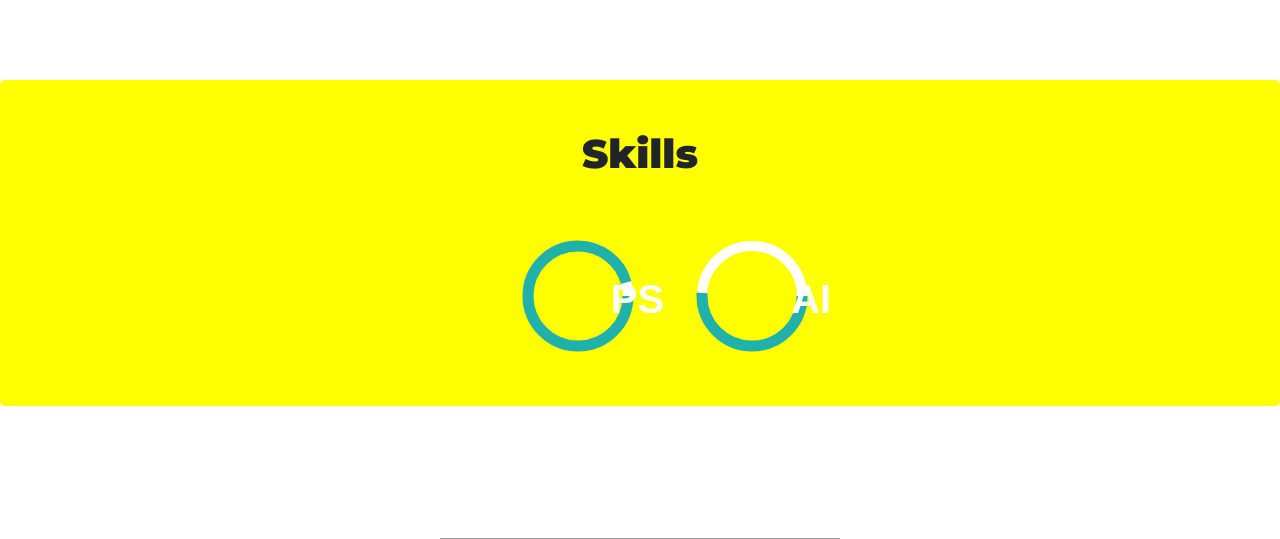
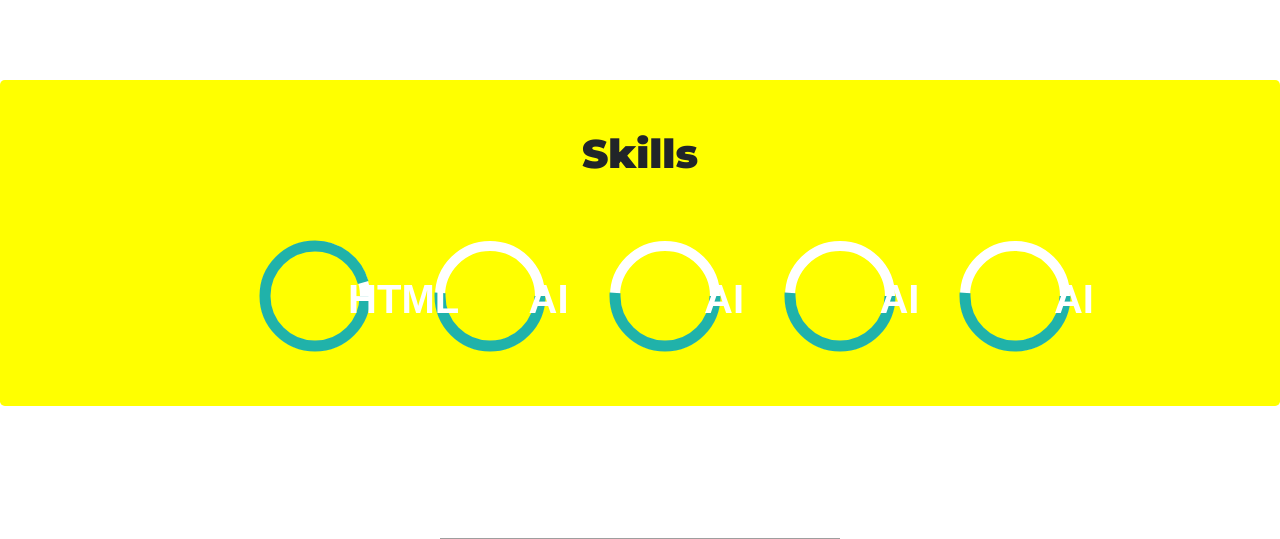
Before and after one commit to Xorast/portfolio, a Flask app: page / in a window 1280 px wide. Shown: the part 574-1113 px from the top of the page. Run offline with Flask 2, Linux system fonts and the light colour scheme; some libraries are stand-ins or nearby versions; grey boxes are pictures that could not be loaded.

Commit message:
added 4 new circles

```diff
--- a/templates/pages/index.html
+++ b/templates/pages/index.html
@@ -60,10 +60,37 @@
 			 <circle class="progress-circle one fullchaser" id="ps" cx="60px" cy="60px" r="50"/>
 			</svg>
             <div class="label one" id="ps">
-                <span>PS</span>
+                <span>HTML</span>
             </div>
         </div>
 
+        <div class="progress-holder">
+            <svg width="150px" height="150px">
+			 <circle class="progress-circle two" cx="60px" cy="60px" r="50"/>
+			 <circle class="progress-circle two halfchaser" cx="60px" cy="60px" r="50"/>
+			</svg>
+            <div class="label two">
+                <span id="nudgeright">AI</span>
+            </div>
+        </div>
+        <div class="progress-holder">
+            <svg width="150px" height="150px">
+			 <circle class="progress-circle two" cx="60px" cy="60px" r="50"/>
+			 <circle class="progress-circle two halfchaser" cx="60px" cy="60px" r="50"/>
+			</svg>
+            <div class="label two">
+                <span id="nudgeright">AI</span>
+            </div>
+        </div>
+        <div class="progress-holder">
+            <svg width="150px" height="150px">
+			 <circle class="progress-circle two" cx="60px" cy="60px" r="50"/>
+			 <circle class="progress-circle two halfchaser" cx="60px" cy="60px" r="50"/>
+			</svg>
+            <div class="label two">
+                <span id="nudgeright">AI</span>
+            </div>
+        </div>
         <div class="progress-holder">
             <svg width="150px" height="150px">
 			 <circle class="progress-circle two" cx="60px" cy="60px" r="50"/>
```
